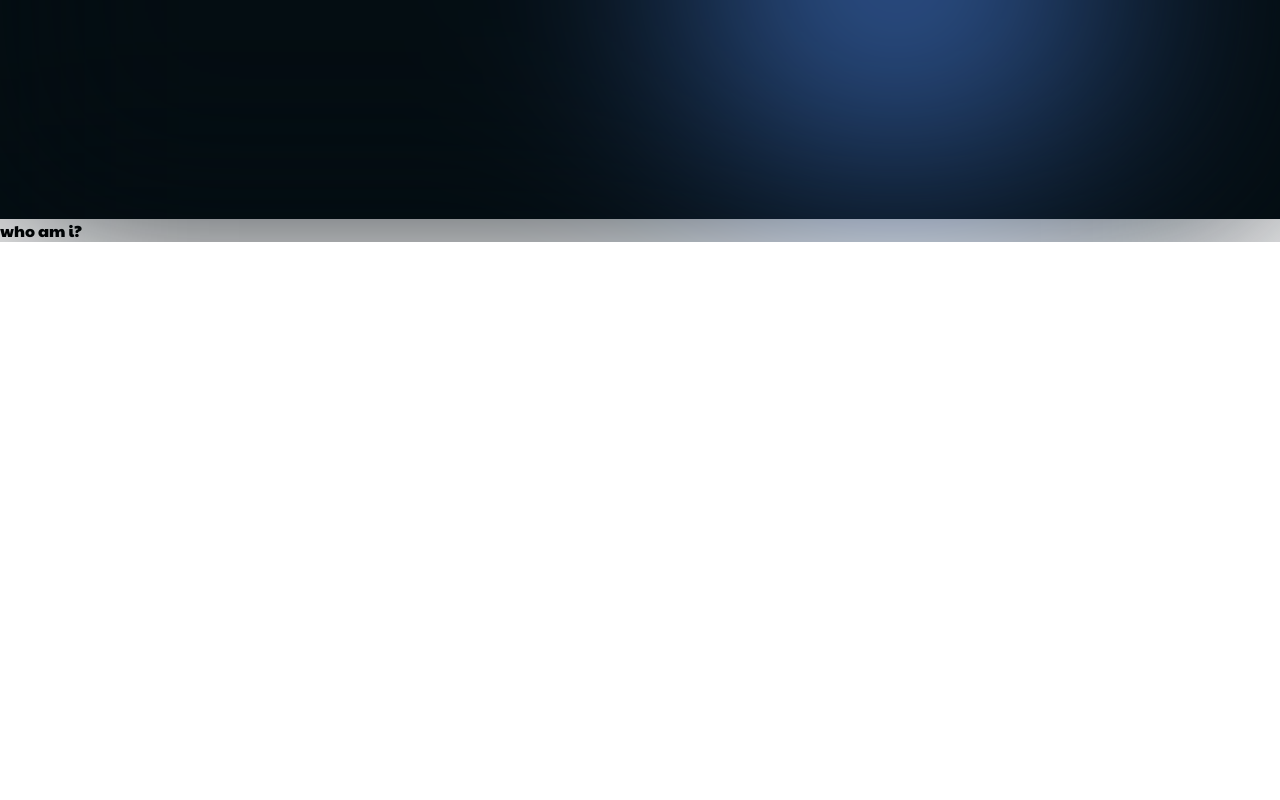
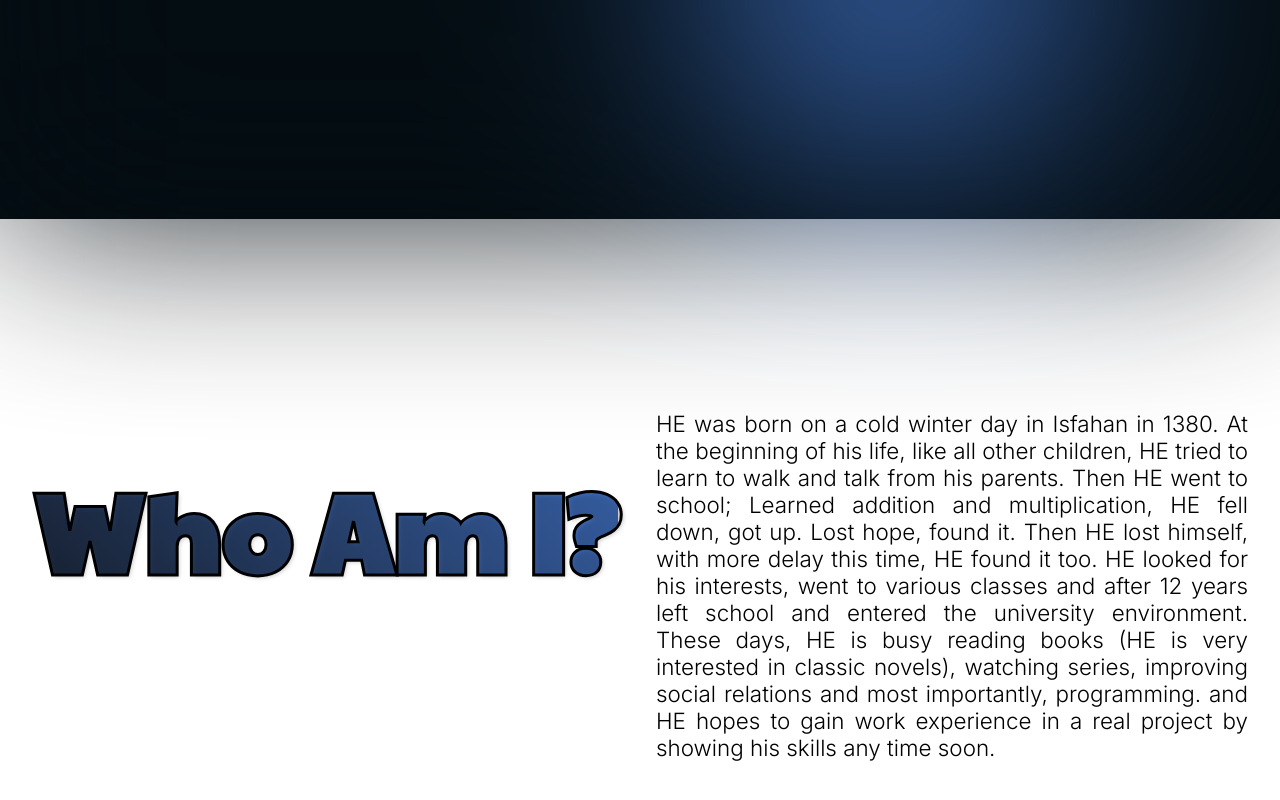
Before and after one commit to alivarastepour/Who_Am_I, a Next.js app: page / in a window 1280 px wide. Shown: the part 670-1470 px from the top of the page. Before the commit the page ends 912 px from the top, so only its background shows below. Built offline with nearby package versions, Linux system fonts and the light colour scheme.

Commit message:
body markup is added to WhoAmI

```diff
--- a/components/WhoAmI/WhoAmI.tsx
+++ b/components/WhoAmI/WhoAmI.tsx
@@ -1,14 +1,42 @@
 import styles from "@/styles/whoAmI.module.scss";
 import { Paytone_One } from "next/font/google";
+import { useEffect } from "react";
+import { handleHeaderInViewport } from "./util";
 
 const paytoneOne = Paytone_One({ subsets: ["latin"], weight: ["400"] });
 
 const WhoAmI = () => {
+  const whoAmIWrapperID: string = "who-am-i-wrapper";
+  useEffect(() => {
+    const observer = handleHeaderInViewport(whoAmIWrapperID);
+
+    return () => {
+      if (observer) observer.disconnect();
+    };
+  }, []);
   return (
     <>
-      <div className={styles["who-am-i-wrapper"]}>
-        <div className={`${styles["header"]} ${paytoneOne.className}`}>
-          who am i?
+      <div className={styles["who-am-i-grid-wrapper"]}>
+        <div className={styles["who-am-i-wrapper"]} id={whoAmIWrapperID}>
+          <div
+            className={`${styles["header"]} ${paytoneOne.className}`}
+            id={"who-am-i-title"}
+          >
+            who am i?
+          </div>
+          <div className={styles["body"]}>
+            HE was born on a cold winter day in Isfahan in 1380. At the
+            beginning of his life, like all other children, HE tried to learn to
+            walk and talk from his parents. Then HE went to school; Learned
+            addition and multiplication, HE fell down, got up. Lost hope, found
+            it. Then HE lost himself, with more delay this time, HE found it
+            too. HE looked for his interests, went to various classes and after
+            12 years left school and entered the university environment. These
+            days, HE is busy reading books (HE is very interested in classic
+            novels), watching series, improving social relations and most
+            importantly, programming. and HE hopes to gain work experience in a
+            real project by showing his skills any time soon.
+          </div>
         </div>
       </div>
     </>
```
